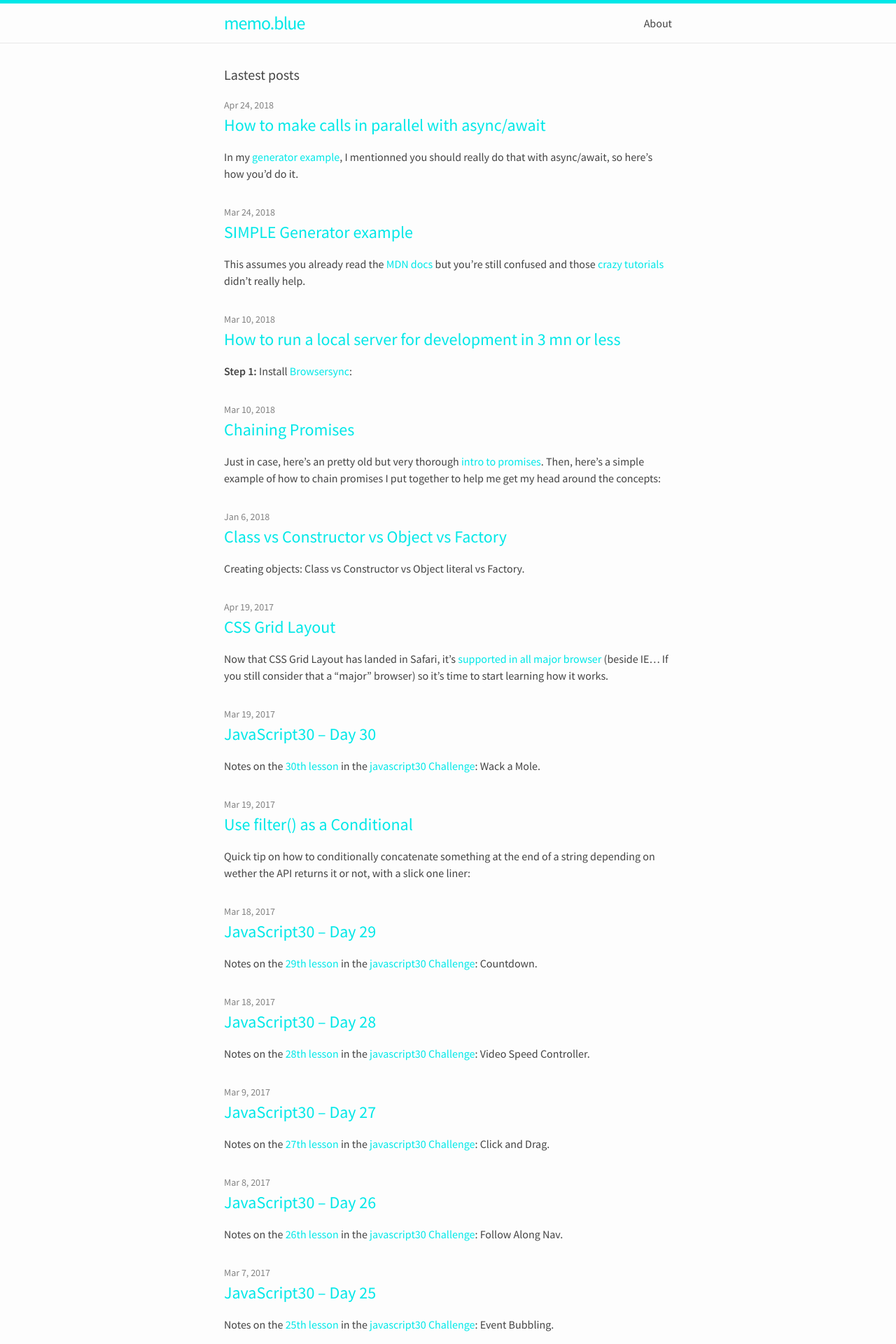
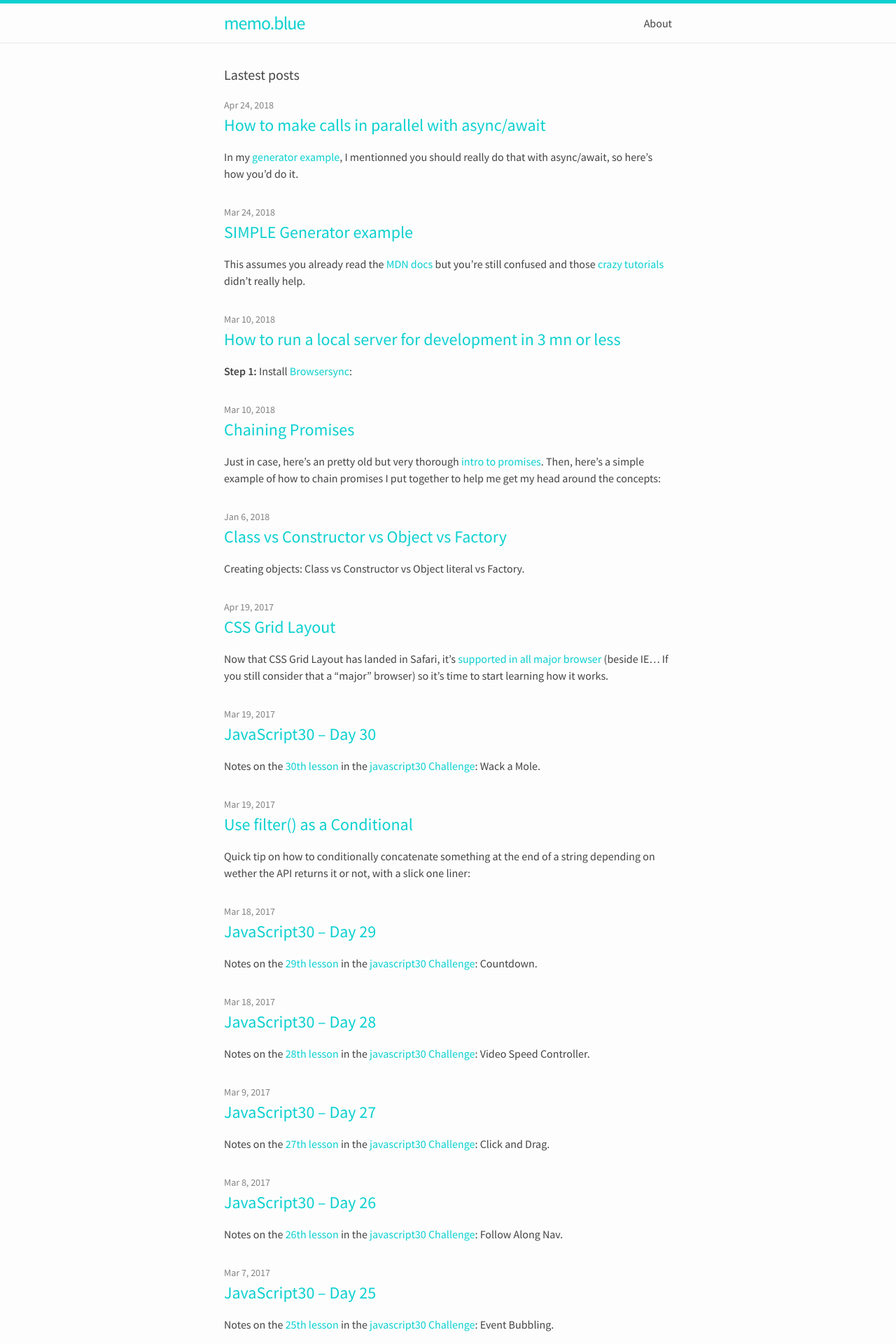
Before and after one commit to memoblue/memoblue.github.io, a Jekyll site: the page built from index.html, in a window 1280 px wide. Shown: the top 1920 px of the page at 70% size. Built offline with Jekyll 4.4.1, drawn with Linux system fonts in a browser that asks for light colours.

Commit message:
Update main.scss
make it a little less shinny…

```diff
--- a/css/main.scss
+++ b/css/main.scss
@@ -16,7 +16,7 @@ $spacing-unit:     30px;
 
 $text-color:       #444;
 $background-color: #fdfdfd;
-$brand-color:      #00e8e8;
+$brand-color:      #0cd0d0;
 
 $grey-color:       #828282;
 $grey-color-light: lighten($grey-color, 40%);
```
